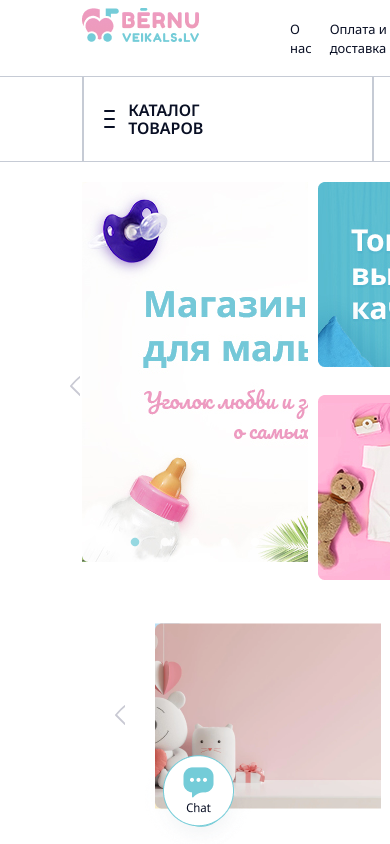
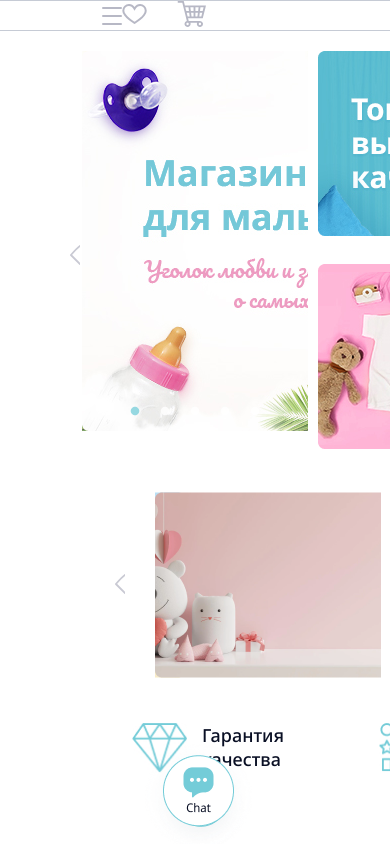
Before and after one commit to Khamzat91/baby-and-mom, a React (Create React App) app: page / in a window 390 px wide. Shown: the top 844 px of the page. Built offline with nearby package versions, Linux system fonts and the light colour scheme.

Commit message:
старт адаптив

```diff
--- a/src/components/header/Header.jsx
+++ b/src/components/header/Header.jsx
@@ -1,32 +1,40 @@
-import React, { useRef } from 'react';
+import React, { useRef } from "react";
 import search from "../../images/content/search.svg";
 import heart from "../../images/content/heart.svg";
 import basket from "../../images/content/basket.svg";
 import "./index.scss";
 import Catalog from "./Catalog";
-import { catalogs } from './constants';
-import HeaderRegistration from './HeaderRegistration';
-
+import { catalogs } from "./constants";
+import HeaderRegistration from "./HeaderRegistration";
 
 const Header = () => {
   const [idMouseMove, setIdMouseMove] = React.useState(null);
   const [activeCatalogs, setActiveCatalogs] = React.useState(null);
   const [activeIndex, setActiveIndex] = React.useState(false);
+  const [auth, setAuth] = React.useState(null);
 
   const handleClickSubCatalogs = () => {
-    if(idMouseMove){
-      setIdMouseMove(true)
-    }else{
-      setIdMouseMove(null)
+    if (idMouseMove) {
+      setIdMouseMove(true);
+    } else {
+      setIdMouseMove(null);
     }
-  }
+  };
 
   const handleClassActive = () => {
-    if(activeIndex){
-      setActiveIndex(false)
-      setActiveCatalogs(null)
-    }else{
-      setActiveIndex(true)
+    if (activeIndex) {
+      setActiveIndex(false);
+      setActiveCatalogs(null);
+    } else {
+      setActiveIndex(true);
+    }
+  };
+
+ const handleClickAuth = () => {
+    if (auth) {
+      setAuth(null);
+    } else {
+      setAuth(true);
     }
  }
 
@@ -34,50 +42,68 @@ const Header = () => {
     <div className="header">
       <div className="header__inner">
         <div className="header__inner-bottom">
-        <div className={"header__menu " + (activeIndex ? "active" : '')}>
+          <div className={"header__menu " + (activeIndex ? "active" : "")}>
             <div onClick={handleClassActive} className="header__menu-btn">
-            <span/>
-            <span/>
-            <span/>
+              <span />
+              <span />
+              <span />
             </div>
             <div onClick={handleClassActive} className="header__menu-btn__off">
-            <span/>
-            <span/>
+              <span />
+              <span />
             </div>
-          <div className="header__menu-title">
-            Каталог товаров
+            <div className="header__menu-title">Каталог товаров</div>
           </div>
-        </div>
-         {activeIndex && <Catalog activeCatalogs={activeCatalogs} setActiveCatalogs={setActiveCatalogs}/>}
+          {activeIndex && (
+            <Catalog
+              activeCatalogs={activeCatalogs}
+              setActiveCatalogs={setActiveCatalogs}
+            />
+          )}
         </div>
         <div className="header__wrapper">
+          {auth ? (
             <form>
               <label>
-            <img className="header__form-search" src={search} alt=""/>
-            <input type="text" placeholder="Введите запрос для поиска"/>
+                <img className="header__form-search" src={search} alt="" />
+                <input type="text" placeholder="Введите запрос для поиска" />
                 <button>Найти</button>
               </label>
 
               <div className="header__box">
                 <div className="header__box-user">N</div>
                 <div className="header__box-heart">
-            <img src={heart} alt=""/>
+                  <img src={heart} alt="" />
                   <span>12</span>
                 </div>
                 <div className="header__box-basket">
-            <img src={basket} alt=""/>
+                  <img src={basket} alt="" />
                   <span>1</span>
                 </div>
               </div>
             </form>
-        <HeaderRegistration/>
-        {activeIndex && activeCatalogs !== null && <div className="catalog__item-subcatalogs">
-              {handleClickSubCatalogs && catalogs[activeCatalogs]?.subCatalogs.map(({title, subCatalogsTitle}) =>
-               <ul><li className="catalog__item-subcatalogs__title">{title}</li>
-               {subCatalogsTitle.map((catalogList) => <li
-                 className="catalog__item-subcatalogs__catalog-list">{catalogList}</li>)}</ul>
+          ) : (
+            <HeaderRegistration handleClickAuth={handleClickAuth} />
           )}
-              </div>}
+          {activeIndex && activeCatalogs !== null && (
+            <div className="catalog__item-subcatalogs">
+              {handleClickSubCatalogs &&
+                catalogs[activeCatalogs]?.subCatalogs.map(
+                  ({ title, subCatalogsTitle }, index) => (
+                    <ul key={index}>
+                      <li className="catalog__item-subcatalogs__title">
+                        {title}
+                      </li>
+                      {subCatalogsTitle.map((catalogList, index) => (
+                        <li key={index} className="catalog__item-subcatalogs__catalog-list">
+                          {catalogList}
+                        </li>
+                      ))}
+                    </ul>
+                  )
+                )}
+            </div>
+          )}
         </div>
       </div>
     </div>
--- a/src/components/header/HeaderNavigate.jsx
+++ b/src/components/header/HeaderNavigate.jsx
@@ -5,6 +5,16 @@ import email from "../../images/content/email.svg";
 import "./index.scss";
 
 const HeaderNavigate = () => {
+const [lang, setLang] = React.useState(false);
+
+const handleClickActiveLang = () => {
+  if(lang){
+    setLang(false)
+  }else{
+    setLang(true)
+  }
+}
+
   return (
     <div className="navigate">
       <div className="navigate__wrapper">
@@ -56,8 +66,10 @@ const HeaderNavigate = () => {
           </div>
         </div>
         <div className="navigate__wrapper-lang">
-          <div className="navigate__wrapper-interpreter active">РУ</div>
-          <div className="navigate__wrapper-interpreter">LV</div>
+         {lang ? <div onClick={handleClickActiveLang} className="navigate__wrapper-interpreter active">РУ</div>
+         :  <div onClick={handleClickActiveLang} className="navigate__wrapper-interpreter">РУ</div>}
+           {!lang ? <div onClick={handleClickActiveLang} className="navigate__wrapper-interpreter active">LV</div>
+         :  <div onClick={handleClickActiveLang} className="navigate__wrapper-interpreter">LV</div>}
         </div>
       </div>
     </div>
--- a/src/components/header/HeaderRegistration.jsx
+++ b/src/components/header/HeaderRegistration.jsx
@@ -6,7 +6,7 @@ import heart from "../../images/content/heart.svg";
 import basket from "../../images/content/basket.svg";
 import "./index.scss";
 
-const HeaderRegistration = () => {
+const HeaderRegistration = ({handleClickAuth}) => {
   return (
     <div className="header__registration">
     <label>
@@ -16,12 +16,17 @@ const HeaderRegistration = () => {
       </label>
       <Auth className="header__registration-auth"/>
       <div className="header__registration-logout">
-        <div className="header__registration-text">Войти</div>
+        <div onClick={handleClickAuth} className="header__registration-text">Войти</div>
         <div className="header__registration-title">
         Регистрироватся
         <Registration className="header__registration-arrowreg"/>
         </div>
       </div>
+      <div className="header__box-btnAd">
+              <span />
+              <span />
+              <span />
+            </div>
       <div className="header__box-heart">
         <img src={heart} alt=""/>
       </div>
--- a/src/components/header/index.scss
+++ b/src/components/header/index.scss
@@ -119,7 +119,7 @@
 
   form{
    position: relative;
-   display: none;
+   display: flex;
    label{
     position: relative;
     margin-right: 88px;
@@ -227,11 +227,26 @@
 
   }
 
+
  }
  &__box{
   display: flex;
   align-items: center;
   margin-left: 30px;
+  &-btnAd{
+   display: none;
+   width: 20px;
+   margin-left: 20px;
+   span{
+    display: block;
+    height: 2px;
+    background-color: #B7B8C5;
+    border-radius: 1px;
+    &+span{
+     margin-top: 6px;
+    }
+   }
+  }
   &-user{
    margin-right: 30px;
    background-color: $light;
--- a/src/index.js
+++ b/src/index.js
@@ -5,6 +5,7 @@ import { BrowserRouter }  from "react-router-dom"
 import {Provider} from "react-redux";
 import store from "./redux/redux";
 import "./scss/style.scss";
+import "./scss/media.scss";
 
 ReactDOM.render(
   <React.StrictMode>
--- a/src/scss/media.scss
+++ b/src/scss/media.scss
@@ -0,0 +1,40 @@
+
+@media(max-width: 480px){
+    .navigate__wrapper-list{
+        display: none;
+    }
+    .navigate__wrapper-info{
+        display: none;
+    }
+    .navigate__wrapper-lang{
+        display: none;
+    }
+    .header__menu{
+        display: none;
+    }
+    .header__registration label{
+        display: none;
+    }
+    .header__registration-auth{
+        display: none;
+    }
+    .header__registration-logout{
+        display: none;
+    }
+    .header__menu-btn {
+        width: 20px;
+        margin-left: 26px;
+    span {
+        display: block;
+        height: 2px;
+        background-color: #B7B8C5;
+        border-radius: 1px;
+    }
+    }
+    .navigate__wrapper-logo{
+        display: none;
+    }
+    .header__box-btnAd{
+        display: block;
+    }
+}
```
Lines whose indentation alone changed are shown as unchanged.
